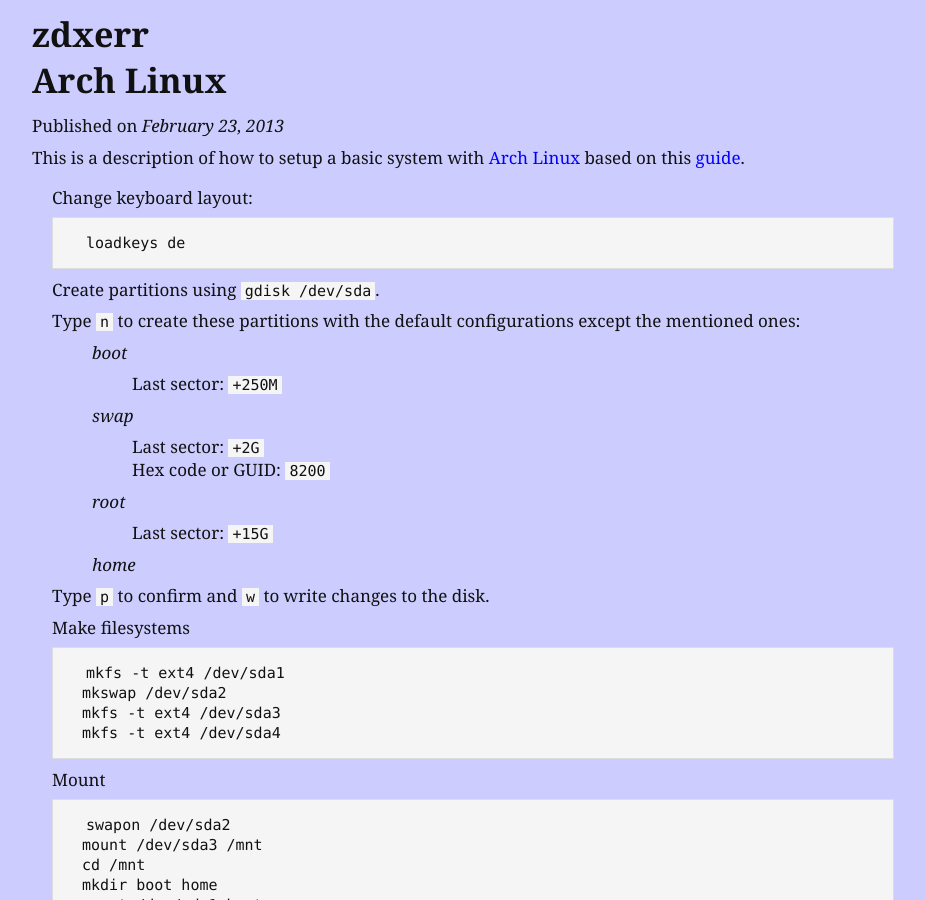
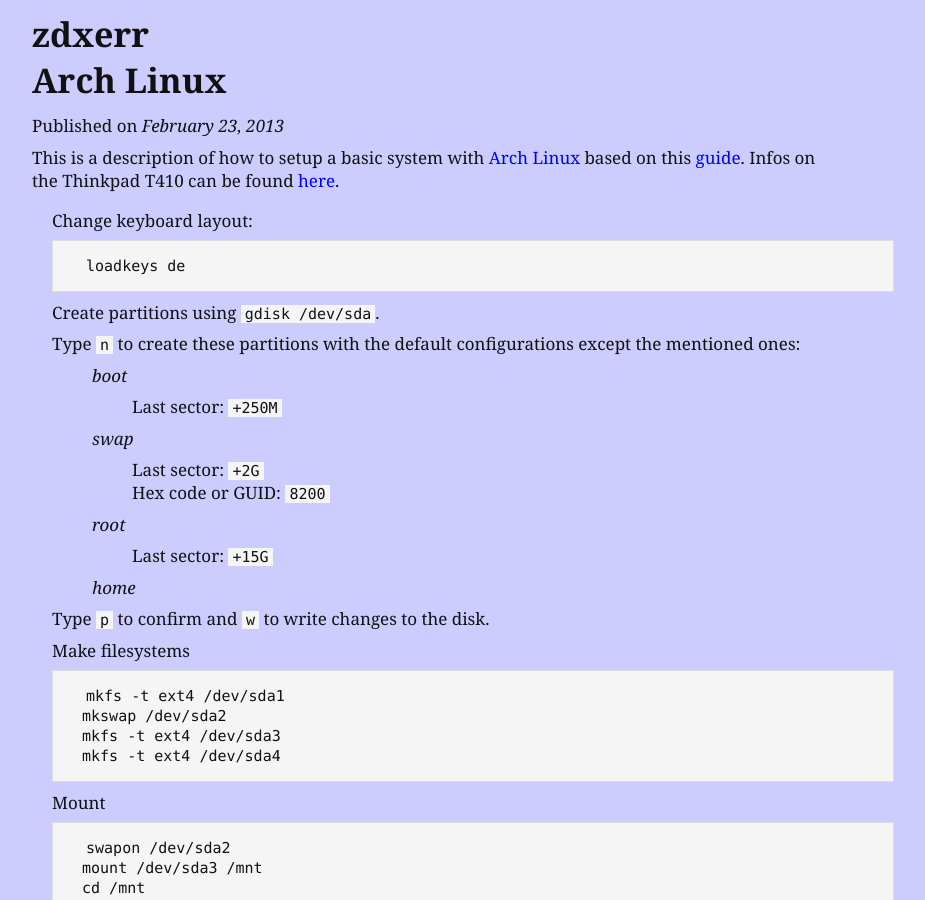
Before and after one commit to zdxerr/zdxerr.github.com, a Jekyll site: the page built from _posts/2013-02-23-arch-linux-installation.markdown, in a window 1280 px wide and 900 px high. Shown: the whole window, without its empty margins (208-1133 px from the left). Built offline with Jekyll 4.4.1, drawn with Linux system fonts in a browser that asks for light colours; Markdown is read by kramdown in place of the engine named in the settings.

Commit message:
Added link.

```diff
--- a/_posts/2013-02-23-arch-linux-installation.markdown
+++ b/_posts/2013-02-23-arch-linux-installation.markdown
@@ -4,7 +4,7 @@
 categories: [Linux, Arch, installation]
 ---
 
-This is a description of how to setup a basic system with [Arch Linux](https://www.archlinux.org/) based on this [guide][guide].
+This is a description of how to setup a basic system with [Arch Linux](https://www.archlinux.org/) based on this [guide][guide]. Infos on the Thinkpad T410 can be found [here][t410].
 
 1. Change keyboard layout:
 
@@ -224,3 +224,4 @@
         exec startxfce4
 
 [guide]: http://wideaperture.net/blog/?p=3851 "A Guide to Installing Arch in VirtualBox"
+[t410]: https://wiki.archlinux.org/index.php/Lenovo_ThinkPad_T410
```
